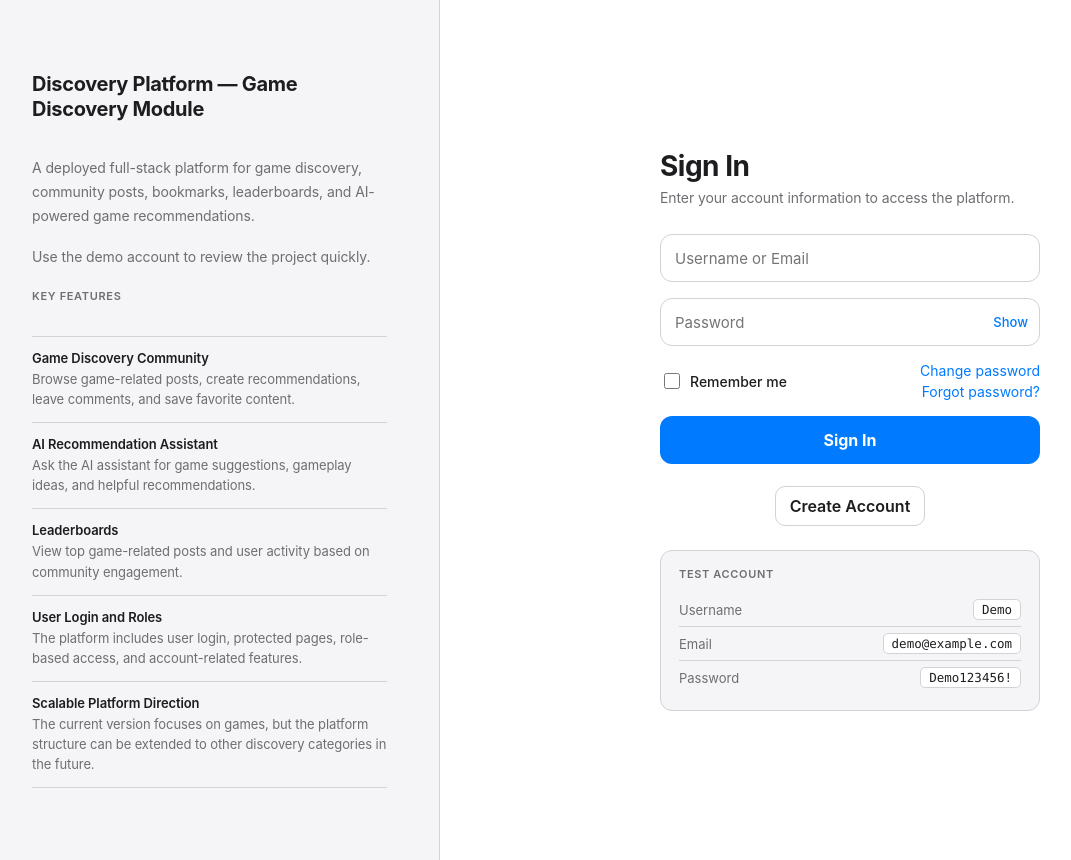
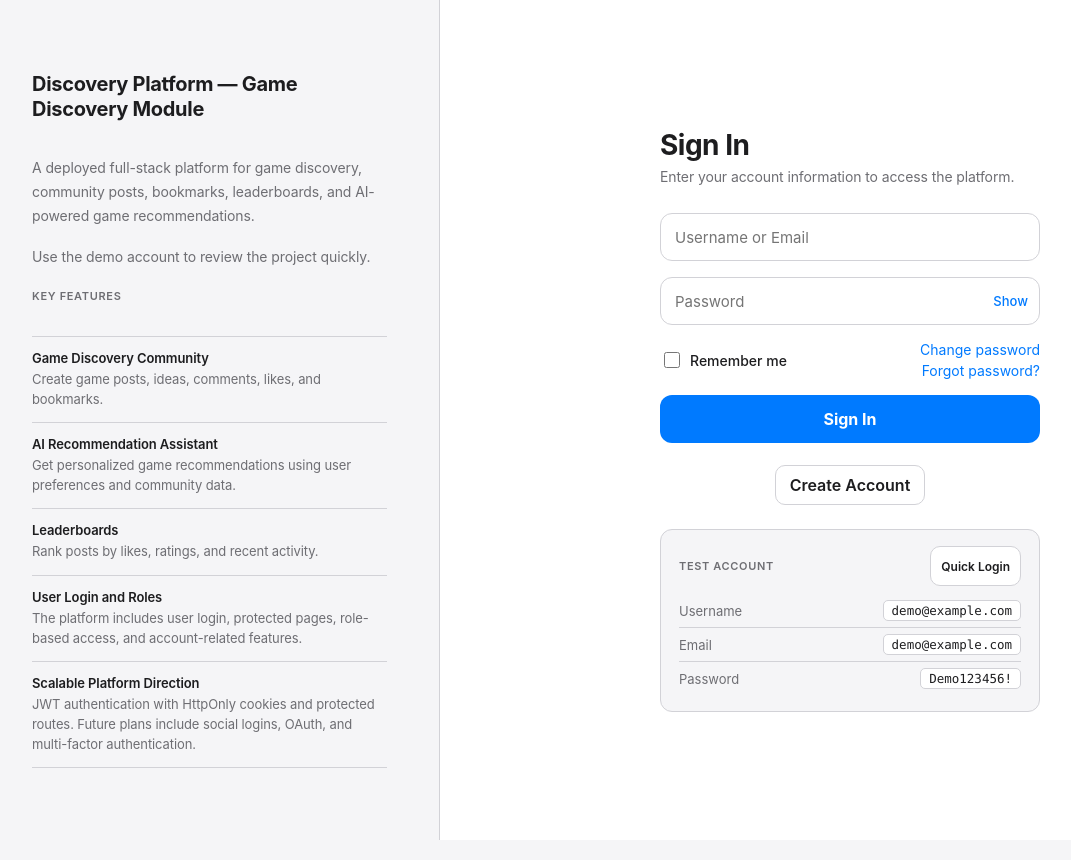
Before and after one commit to LeoC1110/ai-game-discovery-platform, a React (Vite) app in the folder apps/auth-frontend/: page / in a window 1280 px wide. Shown: the whole page, without its empty margins (20-1091 px from the left). Built offline with nearby package versions, Linux system fonts and the light colour scheme; no server answers.

Commit message:
feat: add Quick Login button to auto-fill demo credentials

```diff
--- a/apps/auth-frontend/src/screens/LoginPage.jsx
+++ b/apps/auth-frontend/src/screens/LoginPage.jsx
@@ -6,15 +6,15 @@ import { LOGIN } from '../gql/login';
 const FEATURES = [
   {
     label: 'Game Discovery Community',
-    desc: 'Browse game-related posts, create recommendations, leave comments, and save favorite content.',
+    desc: 'Create game posts, ideas, comments, likes, and bookmarks.',
   },
   {
     label: 'AI Recommendation Assistant',
-    desc: 'Ask the AI assistant for game suggestions, gameplay ideas, and helpful recommendations.',
+    desc: 'Get personalized game recommendations using user preferences and community data.',
   },
   {
     label: 'Leaderboards',
-    desc: 'View top game-related posts and user activity based on community engagement.',
+    desc: 'Rank posts by likes, ratings, and recent activity.',
   },
   {
     label: 'User Login and Roles',
@@ -22,7 +22,7 @@ const FEATURES = [
   },
   {
     label: 'Scalable Platform Direction',
-    desc: 'The current version focuses on games, but the platform structure can be extended to other discovery categories in the future.',
+    desc: 'JWT authentication with HttpOnly cookies and protected routes. Future plans include social logins, OAuth, and multi-factor authentication.',
   },
 ];
 
@@ -31,17 +31,23 @@ export default function LoginPage() {
   const [msg, setMsg] = useState('');
   const [rememberMe, setRememberMe] = useState(false);
   const [showPassword, setShowPassword] = useState(false);
+  const [identifier, setIdentifier] = useState('');
+  const [password, setPassword] = useState('');
   const [login, { loading }] = useMutation(LOGIN);
+
+  const fillDemo = () => {
+    setIdentifier('demo@example.com');
+    setPassword('Demo123456!');
+  };
 
   const onSubmit = async (e) => {
     e.preventDefault();
     setMsg('');
 
-    const form = new FormData(e.currentTarget);
-    const identifier = (form.get('identifier') || '').toString().trim();
-    const password = (form.get('password') || '').toString().trim();
+    const trimmedIdentifier = identifier.trim();
+    const trimmedPassword = password.trim();
 
-    if (!identifier || !password) {
+    if (!trimmedIdentifier || !trimmedPassword) {
       setMsg('Please enter your username or email and password.');
       return;
     }
@@ -49,8 +55,8 @@ export default function LoginPage() {
     try {
       const { data } = await login({
         variables: {
-          identifier,
-          password,
+          identifier: trimmedIdentifier,
+          password: trimmedPassword,
         },
       });
 
@@ -124,6 +130,8 @@ export default function LoginPage() {
               type="text"
               placeholder="Username or Email"
               autoComplete="username"
+              value={identifier}
+              onChange={(e) => setIdentifier(e.target.value)}
               required
             />
 
@@ -134,6 +142,8 @@ export default function LoginPage() {
                 type={showPassword ? 'text' : 'password'}
                 placeholder="Password"
                 autoComplete="current-password"
+                value={password}
+                onChange={(e) => setPassword(e.target.value)}
                 required
               />
               <button
@@ -190,11 +200,21 @@ export default function LoginPage() {
 
           {/* Demo / test account */}
           <div className="login-demo-card" aria-label="Test account credentials">
-            <p className="login-demo-label">Test Account</p>
+            <div style={{ display: 'flex', alignItems: 'center', justifyContent: 'space-between', marginBottom: '8px' }}>
+              <p className="login-demo-label" style={{ margin: 0 }}>Test Account</p>
+              <button
+                type="button"
+                className="btn-ghost"
+                style={{ fontSize: '0.75rem', padding: '4px 10px' }}
+                onClick={fillDemo}
+              >
+                Quick Login
+              </button>
+            </div>
 
             <div className="login-demo-row">
               <span>Username</span>
-              <code>Demo</code>
+              <code>demo@example.com</code>
             </div>
 
             <div className="login-demo-row">
```
